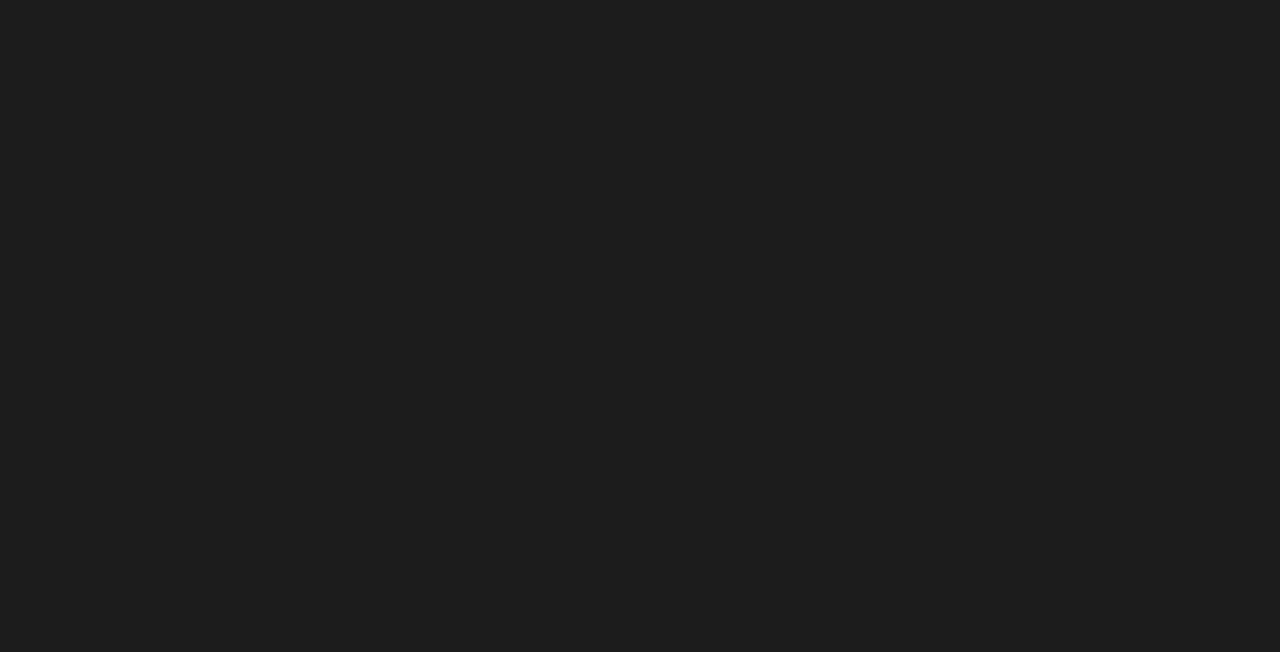
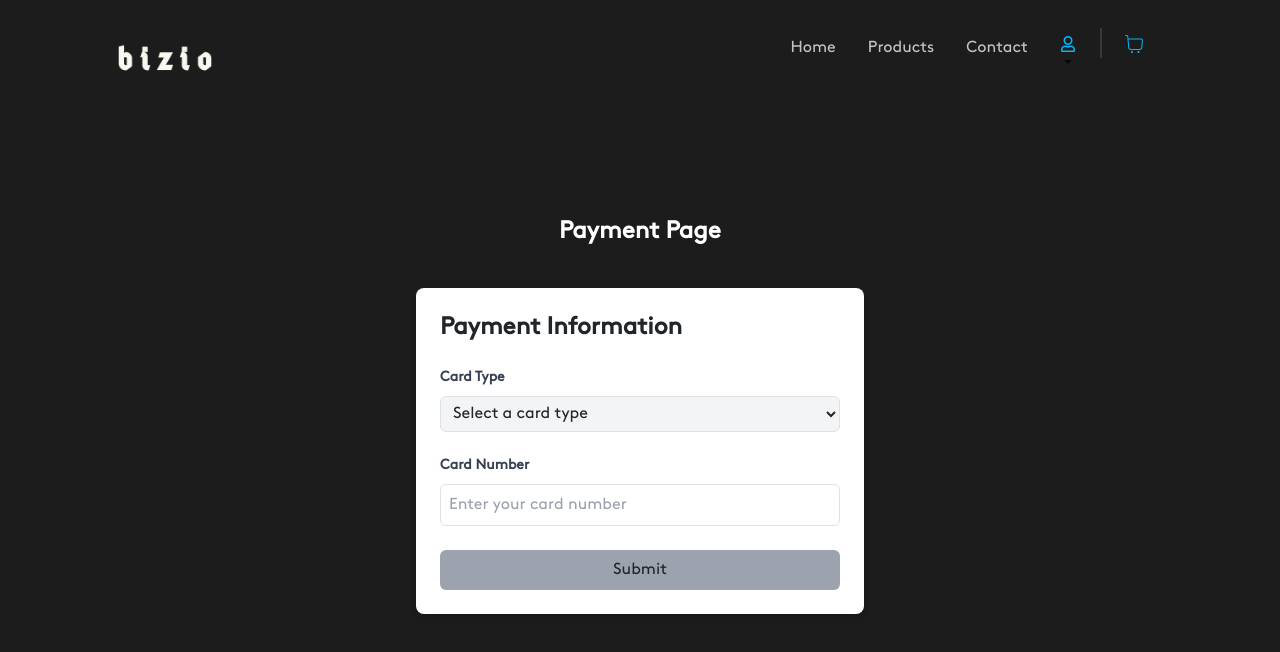
Before and after one commit to ivolevy/grupo7-tpo, a React (Vite) app: page /cart/payment in a window 1280 px wide. Before the commit this address had no page. Shown: the top 652 px of the page. Built offline with nearby package versions, Linux system fonts and the light colour scheme; a web font is replaced by a local one.

Commit message:
checkout card view

```diff
--- a/package.json
+++ b/package.json
@@ -22,6 +22,7 @@
 		"react-bootstrap": "^2.10.2",
 		"react-dom": "^18.2.0",
 		"react-icons": "^5.0.1",
+		"react-modal": "^3.16.1",
 		"react-redux": "^9.1.2",
 		"react-responsive-carousel": "^3.2.23",
 		"react-router-dom": "^6.22.3",
--- a/src/Cart.jsx
+++ b/src/Cart.jsx
@@ -11,6 +11,7 @@ import {
 	applyDiscount,
 } from "./redux/reducers/cartSlice";
 import { useEffect, useState } from "react";
+import { useNavigate } from "react-router-dom";  // Importa useNavigate
 
 export const Cart = () => {
 	const cart = useSelector((state) => state.cart);
@@ -21,6 +22,7 @@ export const Cart = () => {
 	});
 
 	const dispatch = useDispatch();
+	const navigate = useNavigate();  // Declara useNavigate
 
 	useEffect(() => {
 		dispatch(getTotals());
@@ -44,6 +46,7 @@ export const Cart = () => {
 
 	const handleCheckout = () => {
 		dispatch(checkOut());
+		navigate('/cart/payment');  // Redirige a /cart/payment
 	};
 
 	const handleChange = (e) => {
--- /dev/null
+++ b/src/Payment.jsx
@@ -0,0 +1,86 @@
+import { CustomNav } from "./assets/components/Nav";
+import React, { useState } from 'react';
+
+const PaymentForm = () => {
+  const [cardType, setCardType] = useState('');
+  const [cardNumber, setCardNumber] = useState('');
+
+  const handleCardTypeChange = (e) => {
+    setCardType(e.target.value);
+  };
+
+  const handleCardNumberChange = (e) => {
+    const inputNumber = e.target.value.replace(/\D/g, ''); // Solo números
+    if (inputNumber.length <= 16) {
+      const formattedNumber = inputNumber.replace(/(\d{4})/g, '$1 ').trim();
+      setCardNumber(formattedNumber);
+    }
+  };
+
+  const handleSubmit = () => {
+    alert('Compra hecha');
+  };
+
+  const isSubmitDisabled = cardNumber.replace(/\D/g, '').length < 16;
+
+  return (
+    <div className="max-w-md mx-auto mt-10 p-6 bg-white rounded-lg shadow-md">
+      <h2 className="text-2xl font-bold mb-4">Payment Information</h2>
+      <form>
+        <div className="mb-4">
+          <label className="block text-gray-700 text-sm font-bold mb-2" htmlFor="cardType">
+            Card Type
+          </label>
+          <select
+            id="cardType"
+            value={cardType}
+            onChange={handleCardTypeChange}
+            className="block w-full p-2 border rounded-md bg-gray-100 focus:bg-white focus:outline-none focus:ring-2 focus:ring-blue-400"
+          >
+            <option value="">Select a card type</option>
+            <option value="mastercard">MasterCard</option>
+            <option value="amex">American Express</option>
+            <option value="visa">Visa</option>
+            <option value="discover">Discover</option>
+          </select>
+        </div>
+        <div className="mb-4">
+          <label className="block text-gray-700 text-sm font-bold mb-2" htmlFor="cardNumber">
+            Card Number
+          </label>
+          <input
+            id="cardNumber"
+            type="text"
+            value={cardNumber}
+            onChange={handleCardNumberChange}
+            className="block w-full p-2 border rounded-md"
+            placeholder="Enter your card number"
+            maxLength="19" // 16 digits + 3 spaces
+          />
+        </div>
+        <button
+          type="button"
+          className={`w-full p-2 rounded-md ${cardType && !isSubmitDisabled ? 'bg-blue-500 hover:bg-blue-600' : 'bg-gray-400 cursor-not-allowed'}`}
+          onClick={handleSubmit}
+          disabled={!cardType || isSubmitDisabled}
+        >
+          Submit
+        </button>
+      </form>
+    </div>
+  );
+};
+
+export const Payment = () => {
+  return (
+    <>
+      <CustomNav />
+      <div className="h-screen pt-20">
+        <h1 className="text-center text-2xl font-bold text-white mb-10">Payment Page</h1>
+        <PaymentForm />
+      </div>
+    </>
+  );
+};
+
+export default Payment;
--- a/src/main.jsx
+++ b/src/main.jsx
@@ -13,6 +13,8 @@ import productsData from "./data/productos.json";
 import { Provider } from "react-redux";
 import { store } from "./redux/store";
 import { ToastContainer } from "react-toastify";
+import { Payment } from "./Payment";
+
 
 createRoot(document.getElementById("root")).render(
 	<Provider store={store}>
@@ -32,6 +34,7 @@ createRoot(document.getElementById("root")).render(
 			<Routes>
 				<Route path="/" element={<Home />} />
 				<Route path="/products" element={<Products />} />
+				<Route path="/cart/payment" element={<Payment />} />
 				<Route
 					path="/product/:id"
 					element={<Product products={productsData} />}
```
Also changed, not shown: 1 other file (tests, documents, lock files or other folders).
